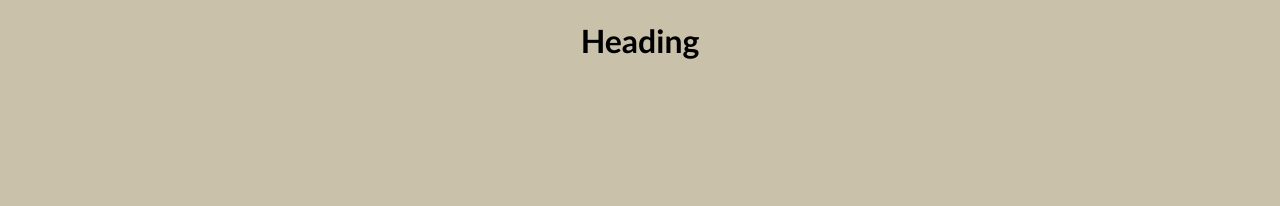
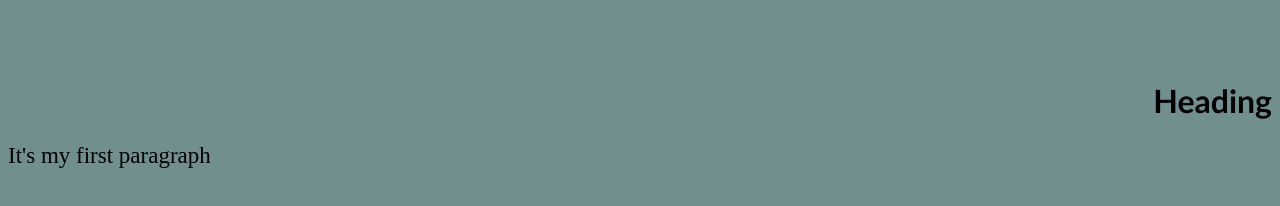
Before and after one commit to karitmichalski/newProject, a plain HTML site: page index.html in a window 1280 px wide. Drawn offline with Linux system fonts and the light colour scheme.

Commit message:
index.html and index.css modified

```diff
--- a/index.css
+++ b/index.css
@@ -1,9 +1,13 @@
 body {
-    background-color: #c9c1a9;
+    background-color: #718f8f;
 }
 
 h1 {
-    font-weight: 700;
     font-family: 'Trebuchet MS', 'Lucida Sans Unicode', 'Lucida Grande', 'Lucida Sans', Arial, sans-serif;
-    text-align: center;
+    text-align: right;
+    padding-top: 60px;
 }
+
+p {
+ font-size: 23px;
+}
--- a/index.html
+++ b/index.html
@@ -8,5 +8,6 @@
 </head>
 <body>
     <h1>Heading</h1>
+    <p>It's my first paragraph</p>
 </body>
 </html>
```
